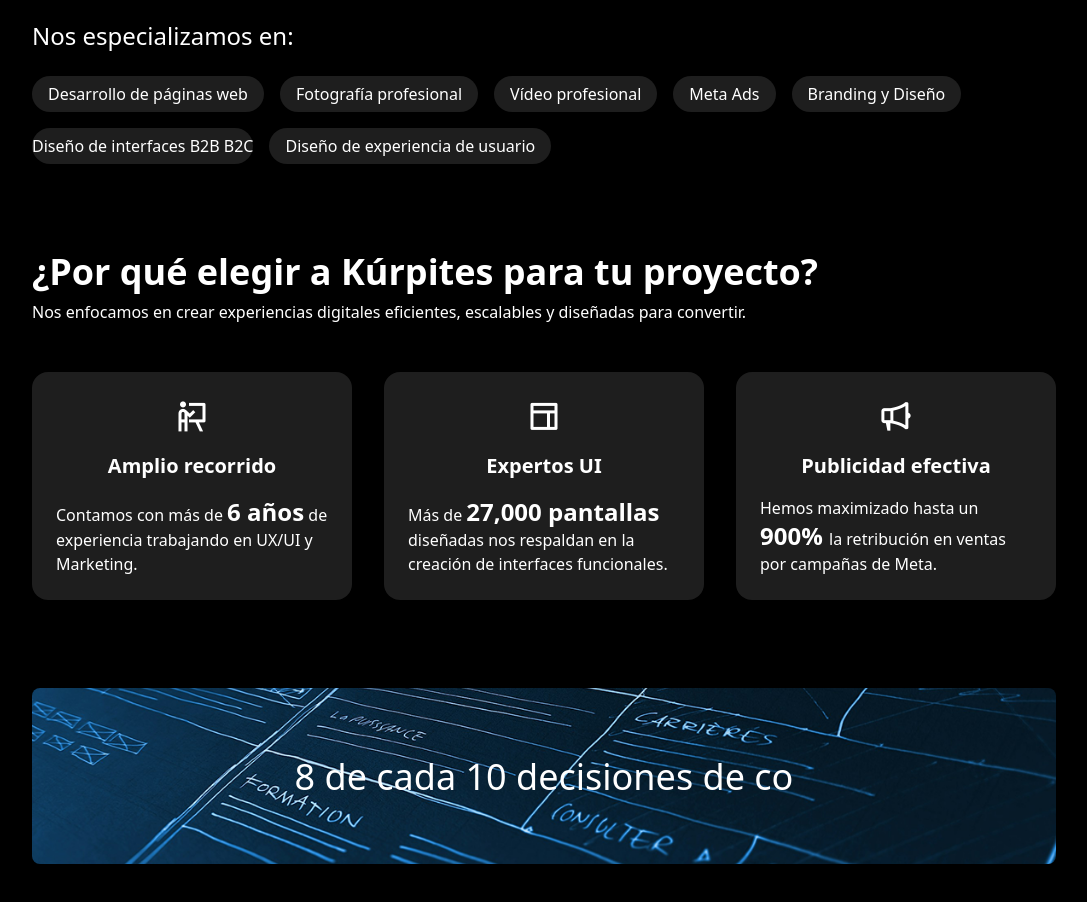
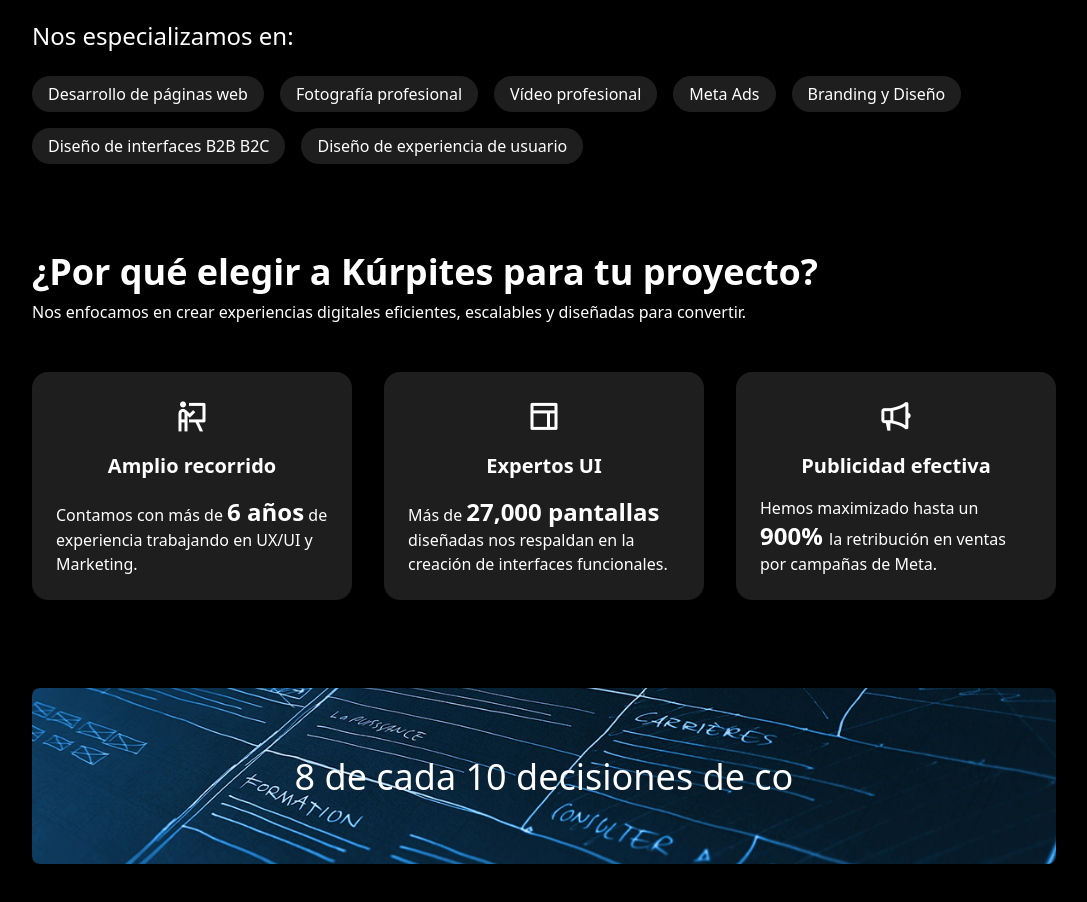
Before and after one commit to Migueluckleo/kurpites, a website: page index.html in a window 1280 px wide. Shown: the part 926-1828 px from the top of the page, without its empty margins (96-1183 px from the left). Drawn offline with nearby package versions, Linux system fonts and the light colour scheme.

Commit message:
pill update

```diff
--- a/index.html
+++ b/index.html
@@ -119,7 +119,7 @@
         <div class="flex flex-row px-4 bg-[#1e1e1e] rounded-full p-4 gap-4 h-[36px] items-center">
             <p>Branding y Diseño</p>
         </div>
-        <div class="flex flex-row px-4 bg-[#1e1e1e] rounded-full p-4 lg:p-0 gap-4 h-[36px] items-center">
+        <div class="flex flex-row px-4 bg-[#1e1e1e] rounded-full p-4 gap-4 h-[36px] items-center">
             <p>Diseño de interfaces B2B B2C</p>
         </div>
         <div class="flex flex-row px-4 bg-[#1e1e1e] rounded-full p-4 gap-4 h-[36px] items-center">
```
